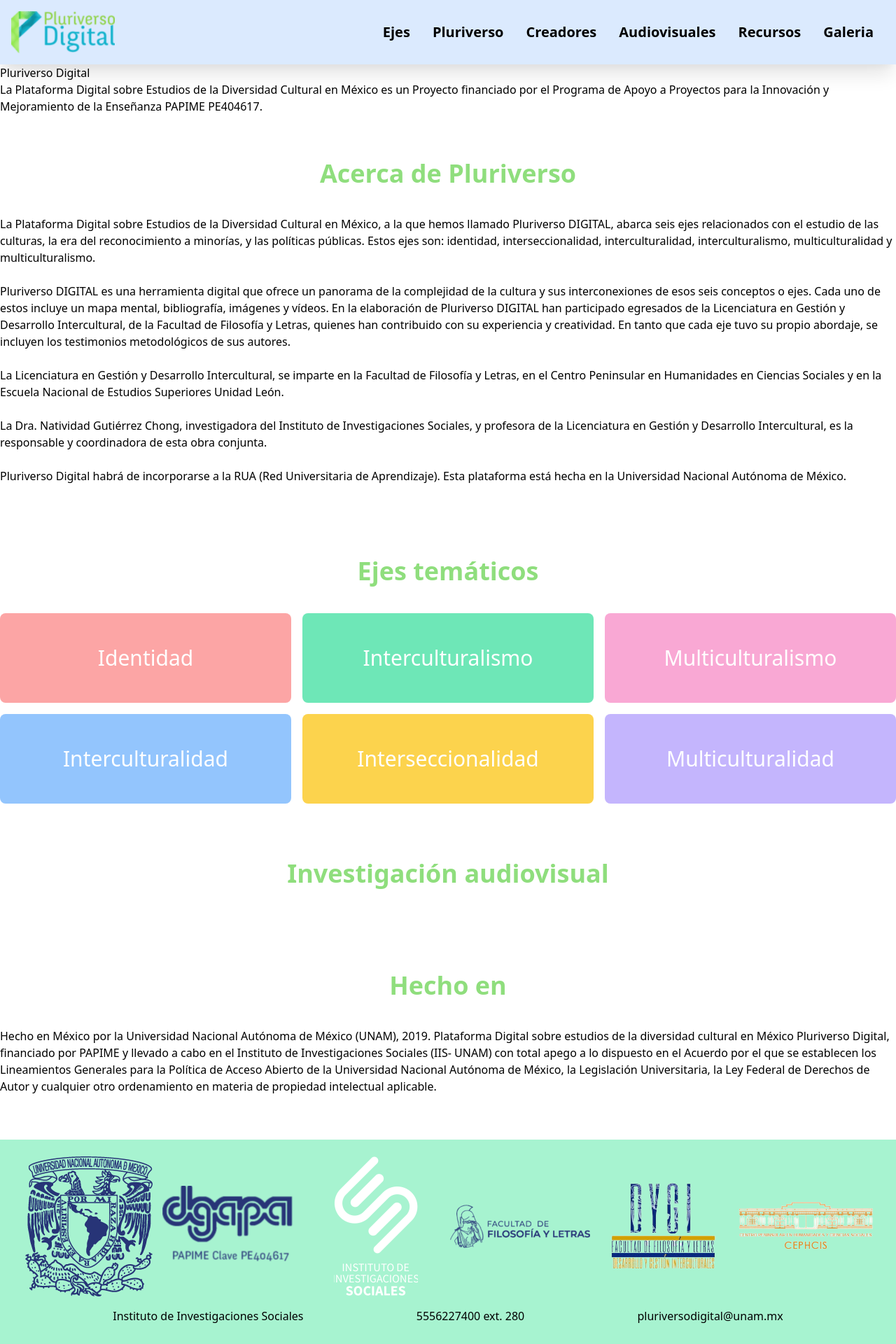
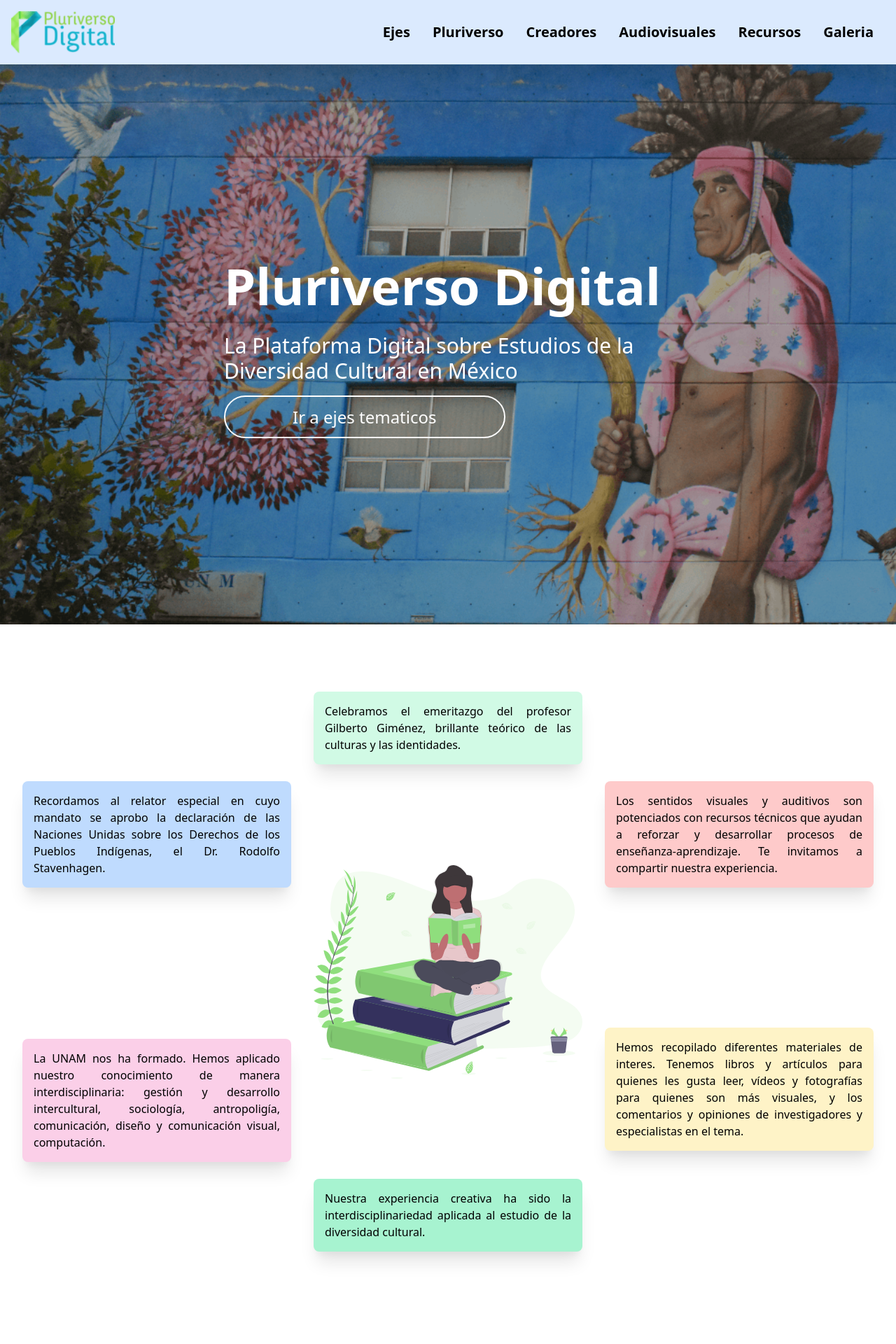
Before and after one commit to AngelLopez15/pluriversoRemake, a Next.js app: page / in a window 1280 px wide. Shown: the top 1920 px of the page at 70% size. Built offline with nearby package versions, Linux system fonts and the light colour scheme.

Commit message:
Imagen de fondo agregada. Cuadros de texto flotando agregados

```diff
--- a/pages/index.js
+++ b/pages/index.js
@@ -8,20 +8,48 @@ export default function Home() {
         <title>Create Next App</title>
         <link rel="icon" href="/favicon.ico" />
       </Head> */}
-      <header>
-        <h1>Pluriverso Digital</h1>
-        <p>La Plataforma Digital sobre Estudios de la Diversidad Cultural en México es un Proyecto financiado por el Programa de Apoyo a Proyectos para la Innovación y Mejoramiento de la Enseñanza PAPIME PE404617.</p>
+      <header className="w-full h-screen imagen-fondo">
+        <div className="flex w-full h-screen justify-center items-center">
+          <div className="w-1/2">
+            <h1 className="text-7xl text-white font-bold">Pluriverso Digital</h1>
+            <p className="my-8 text-3xl text-white font-medium">La Plataforma Digital sobre Estudios de la Diversidad Cultural en México</p>
+            <a className="py-3 px-24 rounded-full border-2 border-white text-2xl text-white font-medium transition duration-300 ease-in-out hover:bg-subtitle" href="#ejes">Ir a ejes tematicos</a>
+          </div>
+        </div>
       </header>
       <main>
+        <div className="flex w-full h-screen justify-center items-center relative my-24">
+          <div className="w-96 p-4 bg-green-100 rounded-lg shadow-xl absolute top-0">
+            <p className="font-medium text-justify mb-0">Celebramos el emeritazgo del profesor Gilberto Giménez, brillante teórico de las culturas y las identidades.</p>
+          </div>
+          <div className="w-96 p-4 bg-blue-200 rounded-lg shadow-xl absolute left-8 top-32">
+            <p className="font-medium text-justify mb-0">Recordamos al relator especial en cuyo mandato se aprobo la declaración de las Naciones Unidas sobre los Derechos de los Pueblos Indígenas, el Dr. Rodolfo Stavenhagen.</p>
+          </div>
+          <div className="w-96 p-4 bg-red-200 rounded-lg shadow-xl absolute right-8 top-32">
+            <p className="font-medium text-justify mb-0">Los sentidos visuales y auditivos son potenciados con recursos técnicos que ayudan a reforzar y desarrollar procesos de enseñanza-aprendizaje. Te invitamos a compartir nuestra experiencia.</p>
+          </div>
+          <div className="w-96">
+            <img src="/images/home/book.svg" alt="ilustración tipo caricatura de una mujer leyendo un libro" />
+          </div>
+          <div className="w-96 p-4 bg-pink-200 rounded-lg shadow-xl absolute left-8 bottom-32">
+            <p className="font-medium text-justify mb-0">La UNAM nos ha formado. Hemos aplicado nuestro conocimiento de manera interdisciplinaria: gestión y desarrollo intercultural, sociología, antropoligía, comunicación, diseño y comunicación visual, computación.</p>
+          </div>
+          <div className="w-96 p-4 bg-yellow-100 rounded-lg shadow-xl absolute right-8 bottom-36">
+            <p className="font-medium text-justify mb-0">Hemos recopilado diferentes materiales de interes. Tenemos libros y artículos para quienes les gusta leer, vídeos y fotografías para quienes son más visuales, y los comentarios y opiniones de investigadores y especialistas en el tema.</p>
+          </div>
+          <div className="w-96 p-4 bg-green-200 rounded-lg shadow-xl absolute bottom-0">
+            <p className="font-medium text-justify mb-0">Nuestra experiencia creativa ha sido la interdisciplinariedad aplicada al estudio de la diversidad cultural.</p>
+          </div>
+        </div>
         <section>
           <h2>Acerca de Pluriverso</h2>
-          <p>La Plataforma Digital sobre Estudios de la Diversidad Cultural en México, a la que hemos llamado Pluriverso DIGITAL, abarca seis ejes relacionados con el estudio de las culturas, la era del reconocimiento a minorías, y las políticas públicas. Estos ejes son: identidad, interseccionalidad, interculturalidad, interculturalismo, multiculturalidad y multiculturalismo.</p>
+          <p>La Plataforma Digital sobre Estudios de la Diversidad Cultural en México, a la que hemos llamado Pluriverso DIGITAL, es un Proyecto financiado por el Programa de Apoyo a Proyectos para la Innovación y Mejoramiento de la Enseñanza PAPIME PE404617, abarca seis ejes relacionados con el estudio de las culturas, la era del reconocimiento a minorías, y las políticas públicas. Estos ejes son: identidad, interseccionalidad, interculturalidad, interculturalismo, multiculturalidad y multiculturalismo.</p>
           <p>Pluriverso DIGITAL es una herramienta digital que ofrece un panorama de la complejidad de la cultura y sus interconexiones de esos seis conceptos o ejes. Cada uno de estos incluye un mapa mental, bibliografía, imágenes y vídeos. En la elaboración de Pluriverso DIGITAL han participado egresados de la Licenciatura en Gestión y Desarrollo Intercultural, de la Facultad de Filosofía y Letras, quienes han contribuido con su experiencia y creatividad. En tanto que cada eje tuvo su propio abordaje, se incluyen los testimonios metodológicos de sus autores.</p>
           <p>La Licenciatura en Gestión y Desarrollo Intercultural, se imparte en la Facultad de Filosofía y Letras, en el Centro Peninsular en Humanidades en Ciencias Sociales y en la Escuela Nacional de Estudios Superiores Unidad León.</p>
           <p>La Dra. Natividad Gutiérrez Chong, investigadora del Instituto de Investigaciones Sociales, y profesora de la Licenciatura en Gestión y Desarrollo Intercultural, es la responsable y coordinadora de esta obra conjunta.</p>
           <p>Pluriverso Digital habrá de incorporarse a la RUA (Red Universitaria de Aprendizaje). Esta plataforma está hecha en la Universidad Nacional Autónoma de México.</p>
         </section>
-        <section>
+        <section id="ejes">
           <h2>Ejes temáticos</h2>
           <div className="grid grid-flow-col grid-cols-3 grid-rows-2 gap-4">
             <div className="flex justify-center items-center w-full h-32 bg-red-300 rounded-lg">
--- a/styles/globals.css
+++ b/styles/globals.css
@@ -13,3 +13,8 @@ p {
 section {
   @apply py-10;
 }
+
+.imagen-fondo {
+  background-image: url(/images/home/homeCover.png);
+  background-size: cover;
+}
```
Also changed, not shown: public/images/home/book.svg (added), public/images/home/homeCover.png (added).
